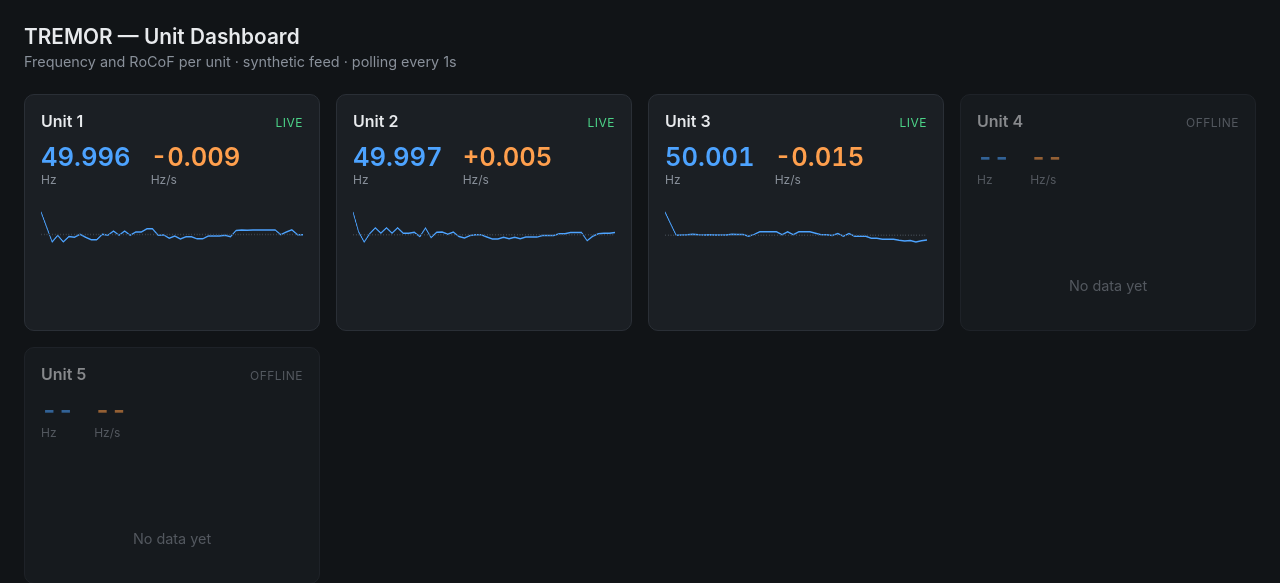
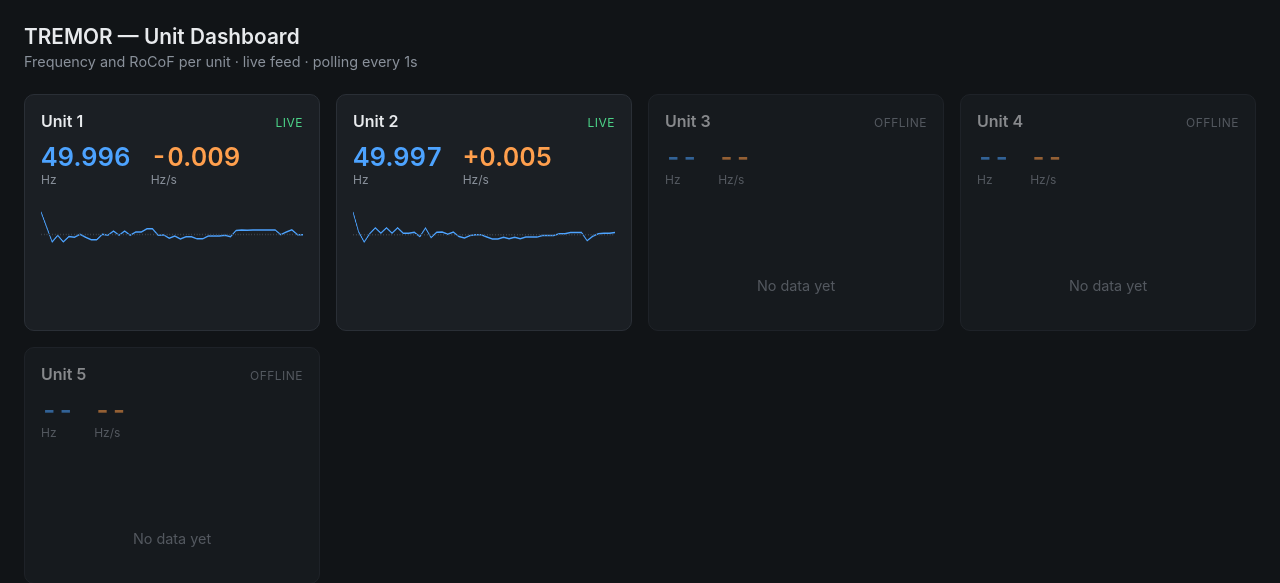
Before and after one commit to chanthybou143-eng/tremor, a Flask app: page / in a window 1280 px wide. Shown: the top 583 px of the page. Run offline with Flask 3, Linux system fonts and the light colour scheme.

Commit message:
Switch deployed dashboard to real-hardware-only mode
create_app(simulated_units=[]) so the deployed dashboard only shows
units that have actually POSTed real readings via /api/ingest, instead
of the synthetic demo units. Update the subtitle text to match now that
it's no longer a synthetic feed.

Co-Authored-By: Claude Sonnet 5 <noreply@anthropic.com>

```diff
--- a/deploy/pythonanywhere_wsgi.py
+++ b/deploy/pythonanywhere_wsgi.py
@@ -19,4 +19,6 @@ if project_home not in sys.path:
 
 from tremor.webapp import create_app
 
-application = create_app()
+# Real-hardware-only: no synthetic units, so the dashboard only shows units
+# that have actually POSTed real readings via /api/ingest.
+application = create_app(simulated_units=[])
--- a/src/tremor/templates/index.html
+++ b/src/tremor/templates/index.html
@@ -95,7 +95,7 @@
 </head>
 <body>
   <h1>TREMOR — Unit Dashboard</h1>
-  <p class="subtitle">Frequency and RoCoF per unit · synthetic feed · polling every 1s</p>
+  <p class="subtitle">Frequency and RoCoF per unit · live feed · polling every 1s</p>
   <div class="grid" id="grid"></div>
 
 <script>
```
